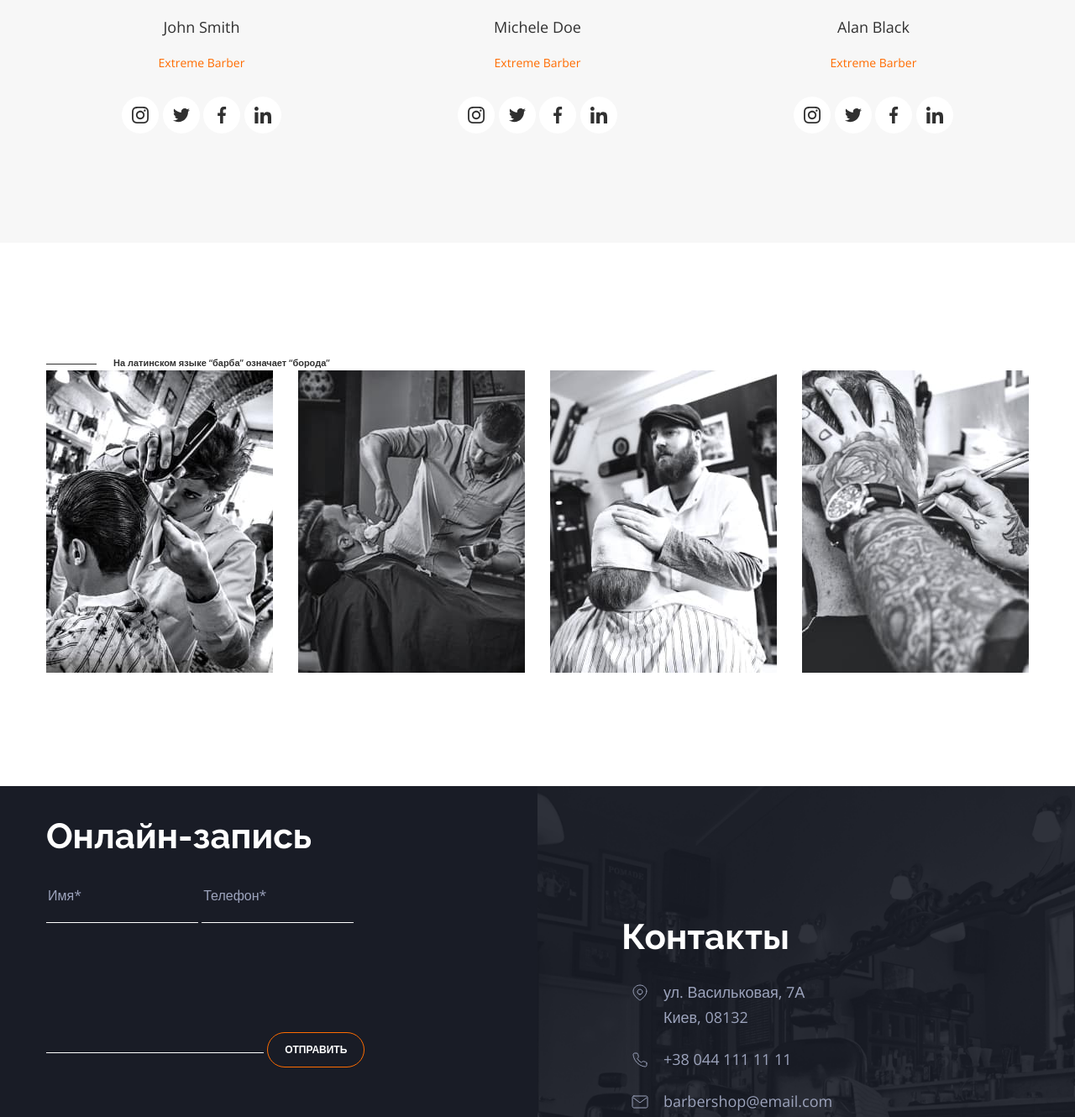
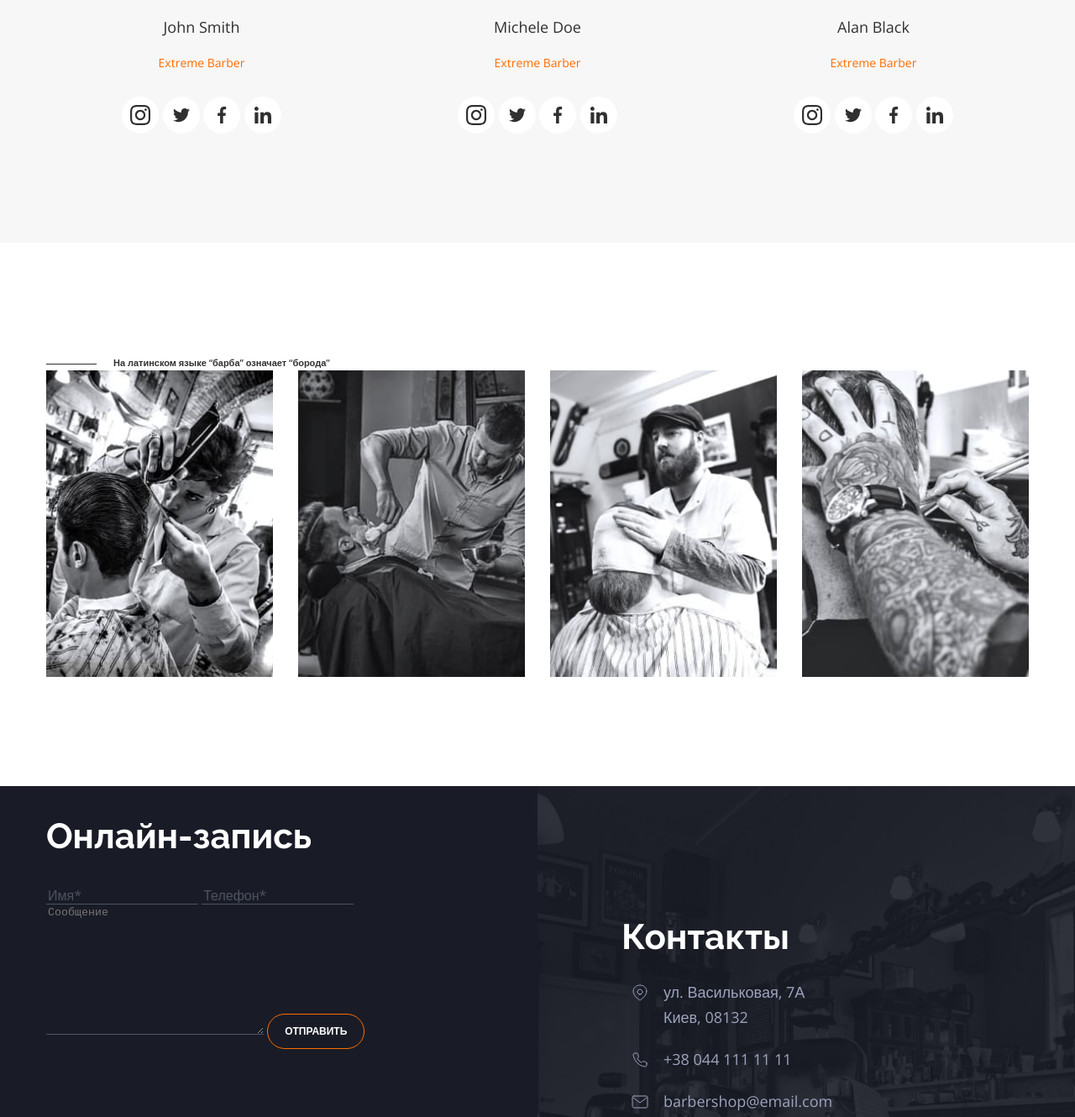
Before and after one commit to Mapkyxa6153/barbershop, a plain HTML site: page index.html in a window 1280 px wide. Shown: the part 3353-4683 px from the top of the page at 84% size. Drawn offline with nearby package versions, Linux system fonts and the light colour scheme.

Commit message:
last changes form11.08 lesson

```diff
--- a/css/styles.css
+++ b/css/styles.css
@@ -280,6 +280,8 @@ p.section-description {
   height: 44px;
   display: flex;
   align-items: center;
+  position: relative;
+  overflow: hidden;
   justify-content: center;
   background-color: #ffffff;
   border-radius: 50%;
@@ -291,6 +293,30 @@ p.section-description {
 .master-social-link:hover svg,
 .master-social-link:focus svg {
   fill: var(--primary-color);
+}
+.master-social-link:hover::before {
+  transform: translateY(-50px);
+}
+.master-social-link:hover::after {
+  transform: translateY(0px);
+}
+
+.master-social-link.inst::before,
+.master-social-link.inst::after {
+  background-image: url(../images/icons/instagram.svg);
+}
+.master-social-link::before,
+.master-social-link::after {
+  content: '';
+  position: absolute;
+  width: 24px;
+  height: 24px;
+  background-repeat: no-repeat;
+  background-size: cover;
+  transition: transform, 250ms linear;
+}
+.master-social-link::after {
+  transform: translateY(50px);
 }
 
 .master-list {
@@ -332,6 +358,9 @@ p.section-description {
 }
 .gallery-card:hover .gallery-description {
   transform: translateY(-100%);
+}
+.gallery-img {
+  height: 100%;
 }
 
 /* footer styles */
@@ -401,20 +430,48 @@ p.section-description {
   height: inherit;
   color: var(--text-secondary);
 }
-
+.footer-form {
+  color: rgba(157, 164, 189, 0.4);
+}
 .footer-form .form-field {
   background-color: transparent;
-  color: #ffffff;
+  color: rgba(157, 164, 189, 0.4);
   border: none;
-  border-bottom: 1px solid #ffffff;
+  border-bottom: 1px solid rgba(157, 164, 189, 0.4);
+  transition: border-color, 250ms linear;
+
+  outline: none;
 }
 .footer-form .field-label {
   position: relative;
   display: inline-block;
 }
+.footer-form .field-label legend {
+  transition: translate, 250ms linear;
+  position: absolute;
+  top: 0;
+}
+.footer-form .form-field:focus + legend {
+  transform: translateY(-25px);
+  color: #ffff;
+}
+.field-label:hover .form-field {
+  border-color: #ffff;
+}
+.field-label:hover legend,
+.field-label:focus legend,
+.footer-form .form-field:focus {
+  color: #ffffff;
+  border-color: #ffffff;
+}
 
-textarea {
+textarea .form-field {
+  display: block;
+  width: 100%;
   resize: none;
+}
+textarea .form-field::placeholder {
+  color: rgba(157, 164, 189, 0.4);
 }
 .copyright {
   width: 100%;
--- a/index.html
+++ b/index.html
@@ -176,10 +176,10 @@
             <p>John Smith</p>
             <span>Extreme Barber</span>
             <div class="master-social-box">
-              <a href="" class="master-social-link">
-                <svg>
+              <a href="" class="master-social-link inst">
+                <!-- <svg>
                   <use href="./images/icons/sprite.svg#icon-instagram"></use>
-                </svg>
+                </svg> -->
               </a>
               <a href="" class="master-social-link">
                 <svg>
@@ -203,10 +203,10 @@
             <p>Michele Doe</p>
             <span>Extreme Barber</span>
             <div class="master-social-box">
-              <a href="" class="master-social-link">
-                <svg>
+              <a href="" class="master-social-link inst">
+                <!-- <svg>
                   <use href="./images/icons/sprite.svg#icon-instagram"></use>
-                </svg>
+                </svg> -->
               </a>
               <a href="" class="master-social-link">
                 <svg>
@@ -230,10 +230,10 @@
             <p>Alan Black</p>
             <span>Extreme Barber</span>
             <div class="master-social-box">
-            <a href="" class="master-social-link">
-              <svg>
+            <a href="" class="master-social-link inst">
+              <!-- <svg>
                 <use href="./images/icons/sprite.svg#icon-instagram"></use>
-              </svg>
+              </svg> -->
             </a>
             <a href="" class="master-social-link">
               <svg>
@@ -260,19 +260,19 @@
         <span class="suptitle-primary">На латинском языке “барба” означает “борода”</span>
         <div class="imgage-gallery">
           <div class="gallery-card">
-            <img src="./images/gallery/careful haircut.jpg" alt="Аккуратная стрижка с машинкой" />
+            <img src="./images/gallery/careful haircut.jpg" class="gallery-img" alt="Аккуратная стрижка с машинкой" />
             <div class="gallery-description">Lorem ipsum dolor sit amet consectetur, adipisicing elit. Fugiat laudantium commodi nesciunt, asperiores saepe pariatur blanditiis obcaecati laborum odio distinctio ipsam cum? Ad nisi illo expedita cumque iste? Dolores, architecto!</div>
           </div>
           <div class="gallery-card">
-            <img src="./images/gallery/preparing beard.jpg" alt="Подготовка к стрижке бороды" />
+            <img src="./images/gallery/preparing beard.jpg" class="gallery-img" alt="Подготовка к стрижке бороды" />
             <div class="gallery-description">Lorem ipsum dolor sit amet consectetur, adipisicing elit. Fugiat laudantium commodi nesciunt, asperiores saepe pariatur blanditiis obcaecati laborum odio distinctio ipsam cum? Ad nisi illo expedita cumque iste? Dolores, architecto!</div>
           </div>
           <div class="gallery-card">
-            <img src="./images/gallery/man in hat.jpg" alt="Укладка бороды и стрижка" />
+            <img src="./images/gallery/man in hat.jpg" class="gallery-img" alt="Укладка бороды и стрижка" />
             <div class="gallery-description">Lorem ipsum dolor sit amet consectetur, adipisicing elit. Fugiat laudantium commodi nesciunt, asperiores saepe pariatur blanditiis obcaecati laborum odio distinctio ipsam cum? Ad nisi illo expedita cumque iste? Dolores, architecto!</div>
           </div>
           <div class="gallery-card">
-            <img src="./images/gallery/hand in tattoo.jpg" alt="Очень детальная стрижка" />
+            <img src="./images/gallery/hand in tattoo.jpg" class="gallery-img" alt="Очень детальная стрижка" />
             <div class="gallery-description">Lorem ipsum dolor sit amet consectetur, adipisicing elit. Fugiat laudantium commodi nesciunt, asperiores saepe pariatur blanditiis obcaecati laborum odio distinctio ipsam cum? Ad nisi illo expedita cumque iste? Dolores, architecto!</div>
           </div>
         </div>
@@ -284,15 +284,15 @@
         <h2 class="section-title lighten">Онлайн-запись</h2>
         <form action="#">
           <label for="userName" class="field-label">
+            <input type="text" name="userNarm" id="userName" class="form-field" required>
             <legend>Имя*</legend>
-            <input type="text" name="userNarm" id="userName" class="form-field" required>
           </label>
           <label for="userPhone" class="field-label">
+            <input type="text" name="userPhone" id="userPhone" class="form-field" required>
             <legend>Телефон*</legend>
-            <input type="text" name="userPhone" id="userPhone" class="form-field" required>
           </label>
 
-          <textarea name="userMessage" class="form-field" cols="30" rows="10" ></textarea>
+          <textarea name="userMessage" class="form-field" cols="30" rows="10" placeholder="Сообщение"></textarea>
 
 
 
```
Also changed, not shown: images/icons/instagram.svg (added).
